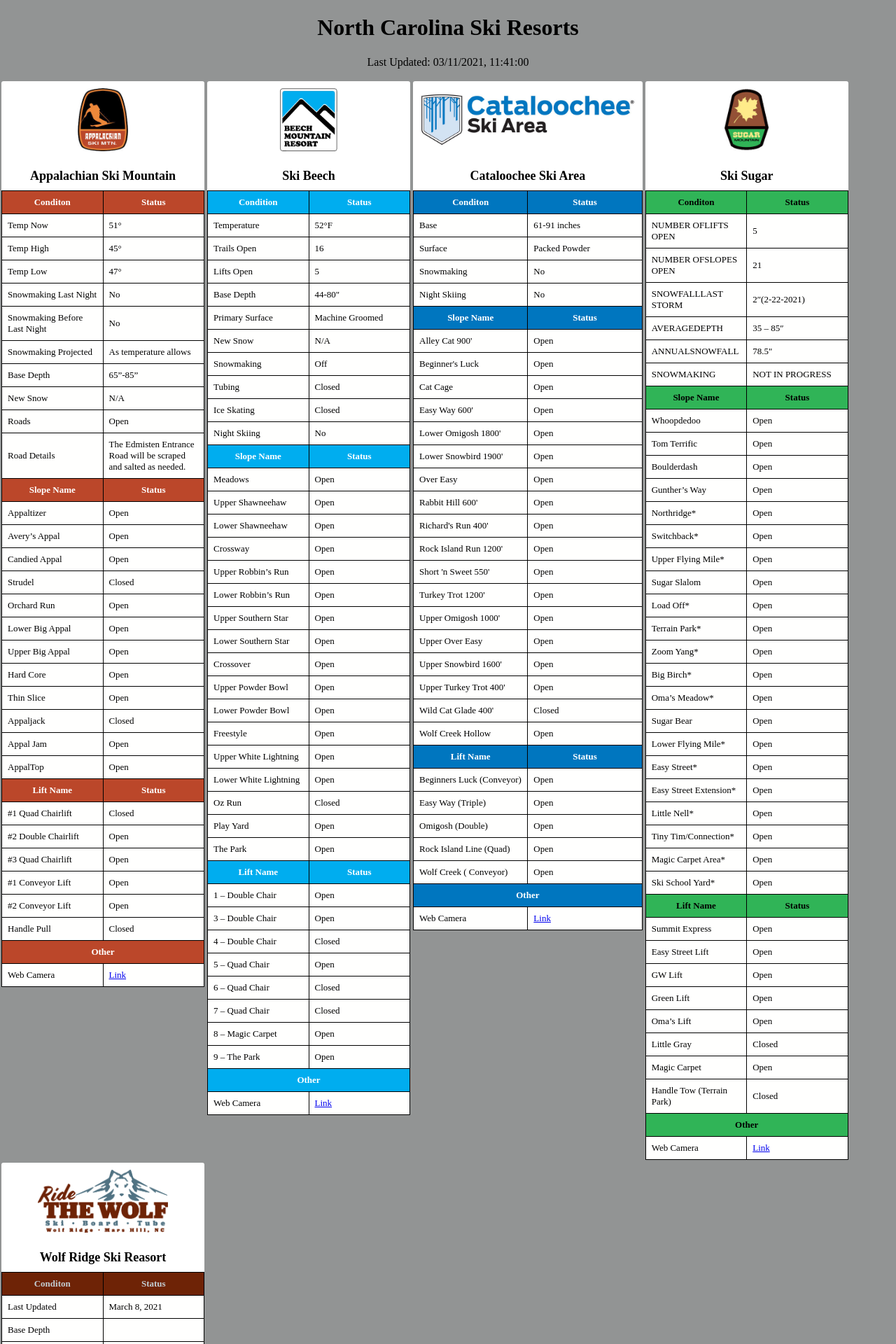
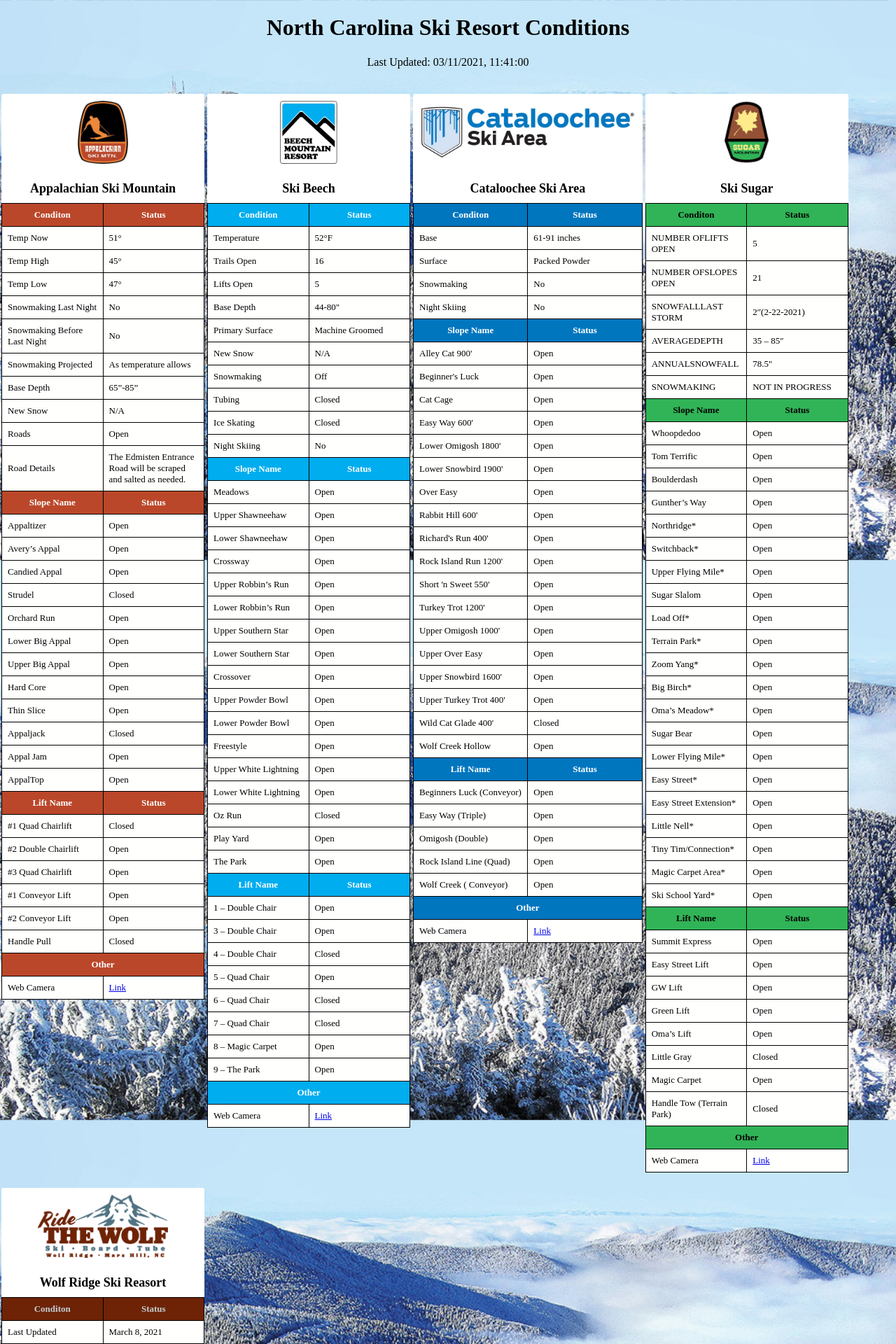
Before and after one commit to tsmit317/FlaskWebScraper, a Flask app: page / in a window 1280 px wide. Shown: the top 1920 px of the page at 70% size. Run offline with Flask 2, Linux system fonts and the light colour scheme; data comes from the database, SQL or seed files in the repository; both versions use the stored data as it was after the commit.

Commit message:
Added background image

```diff
--- a/static/css/main.css
+++ b/static/css/main.css
@@ -1,9 +1,14 @@
 
 body {
     margin: 0px;
-    background-color: rgb(146, 148, 148);
+    /* background-color: rgb(109, 109, 109); */
+    background-image: url('../images/mtmitchsnow.jpg');
+    background-repeat: no-repeat;
+    background-attachment: fixed;
+    background-size: cover;
 }
 h1, p {
+    /* margin-top: 5%; */
     display: flex;
     flex-direction: column;
     justify-content: center;
@@ -20,6 +25,7 @@ table {
     margin: 2px;
     border: 1px solid rgb(0, 0, 0);
     float: left;
+    margin-top: 20px;
 }
 
 div{
--- a/templates/index.html
+++ b/templates/index.html
@@ -1,11 +1,13 @@
 {% extends 'base.html' %}
 {% block head %}
-
+<head>
+    <title>NC Ski Resort Conditions</title>
+  </head>
 {% endblock %}
 
 {% block body %}
 <div>
-    <h1>North Carolina Ski Resorts</h1>
+    <h1>North Carolina Ski Resort Conditions</h1>
     <p>Last Updated: {{beechCond[0].updated_on}}</p>
 </div>
 <div>
```
Also changed, not shown: resortDB.db, static/images/mtmitchsnow.jpg (added).
